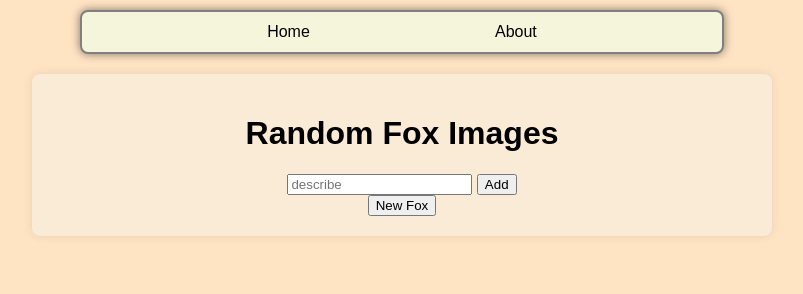
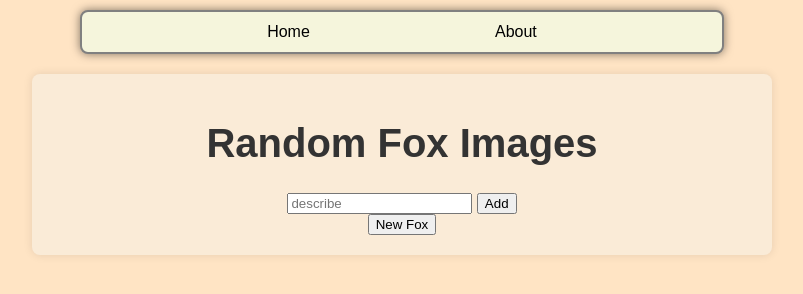
Before and after one commit to ogjereemy/Phase-1-project, a plain HTML site: page index.html in a window 1280 px wide. Shown: the whole page, without its empty margins (238-1041 px from the left). Drawn offline with Linux system fonts and the light colour scheme; no server answers.

Commit message:
adds-h1-style

```diff
--- a/style.css
+++ b/style.css
@@ -33,12 +33,12 @@ body {
     box-shadow: 0 0 10px rgba(0, 0, 0, 0.1);
 }
 
-/*h1 {
+h1 {
     font-size: 40px;
     color: #333;
 }
 
-#fox-images {
+/*#fox-images {
     margin-top: 20px;
 }
 
```
